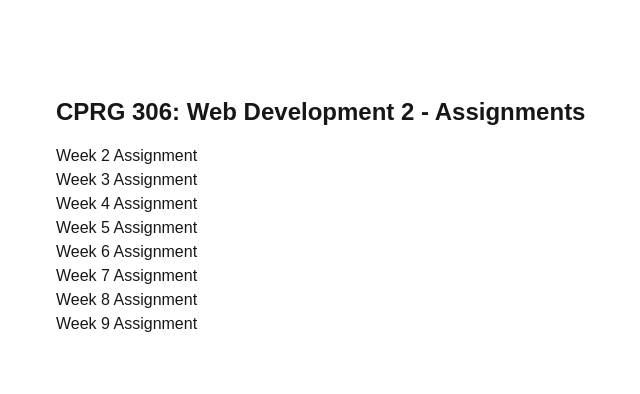
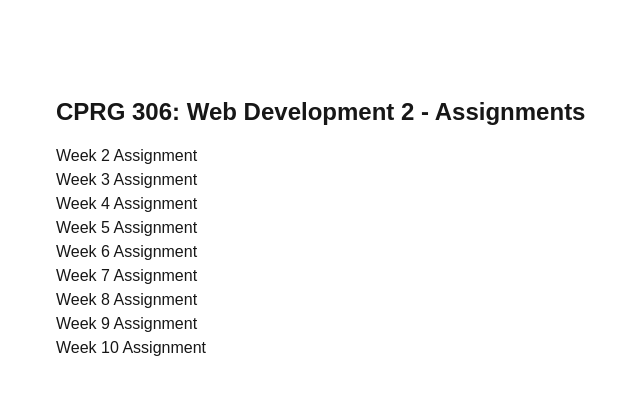
Before and after one commit to victoriacheng15/cprg306-assignments, a Next.js app: page / in a window 1280 px wide. Shown: the top 394 px of the page, without its empty margins (240-880 px from the left). Built offline with nearby package versions, Linux system fonts and the light colour scheme.

Commit message:
add week 10 link

```diff
--- a/app/page.js
+++ b/app/page.js
@@ -10,6 +10,7 @@ export default function Home() {
     "week-7",
     "week-8",
     "week-9",
+    "week-10",
   ];
 
   return (
```
